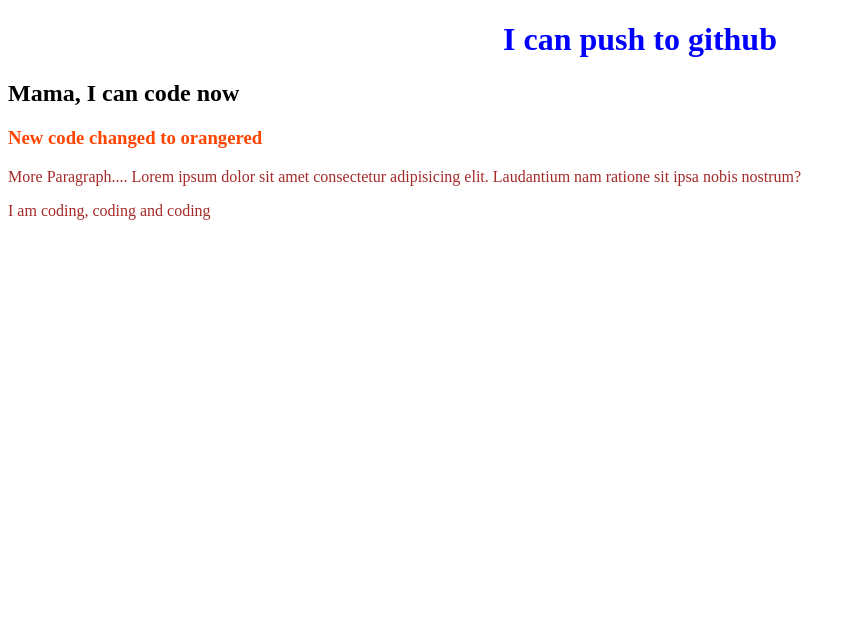
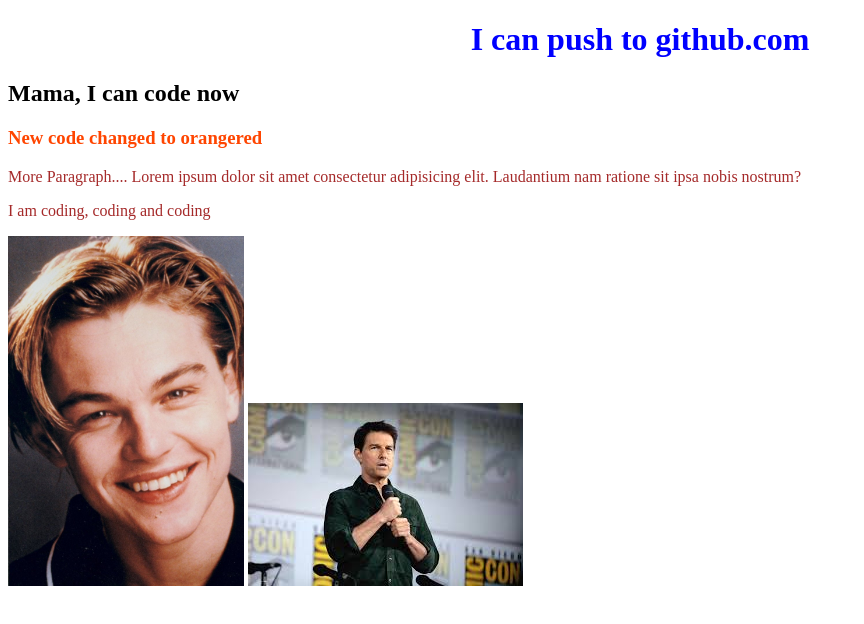
Before and after one commit to rakib099/my-second-repo, a plain HTML site: page index.html in a window 1280 px wide. Shown: the whole page, without its empty margins (0-864 px from the left). Drawn offline with Linux system fonts and the light colour scheme.

Commit message:
images added

```diff
--- a/index.html
+++ b/index.html
@@ -8,10 +8,12 @@
     <link rel="stylesheet" href="style.css">
 </head>
 <body>
-    <h1>I can push to github</h1>
+    <h1>I can push to github.com</h1>
     <h2>Mama, I can code now</h2>
     <h3>New code changed to orangered</h3>
     <p>More Paragraph.... Lorem ipsum dolor sit amet consectetur adipisicing elit. Laudantium nam ratione sit ipsa nobis nostrum?</p>
     <p>I am coding, coding and coding</p>
+    <img class = "deCap" src="deCap.jpg" alt="">
+    <img src="tomCruise.jfif" alt="">
 </body>
 </html>
--- a/style.css
+++ b/style.css
@@ -8,3 +8,6 @@ p {
 h3 {
     color: orangered;
 }
+.deCap {
+    height: 350px;
+}
```
Also changed, not shown: deCap.jpg (added), tomCruise.jfif (added).
